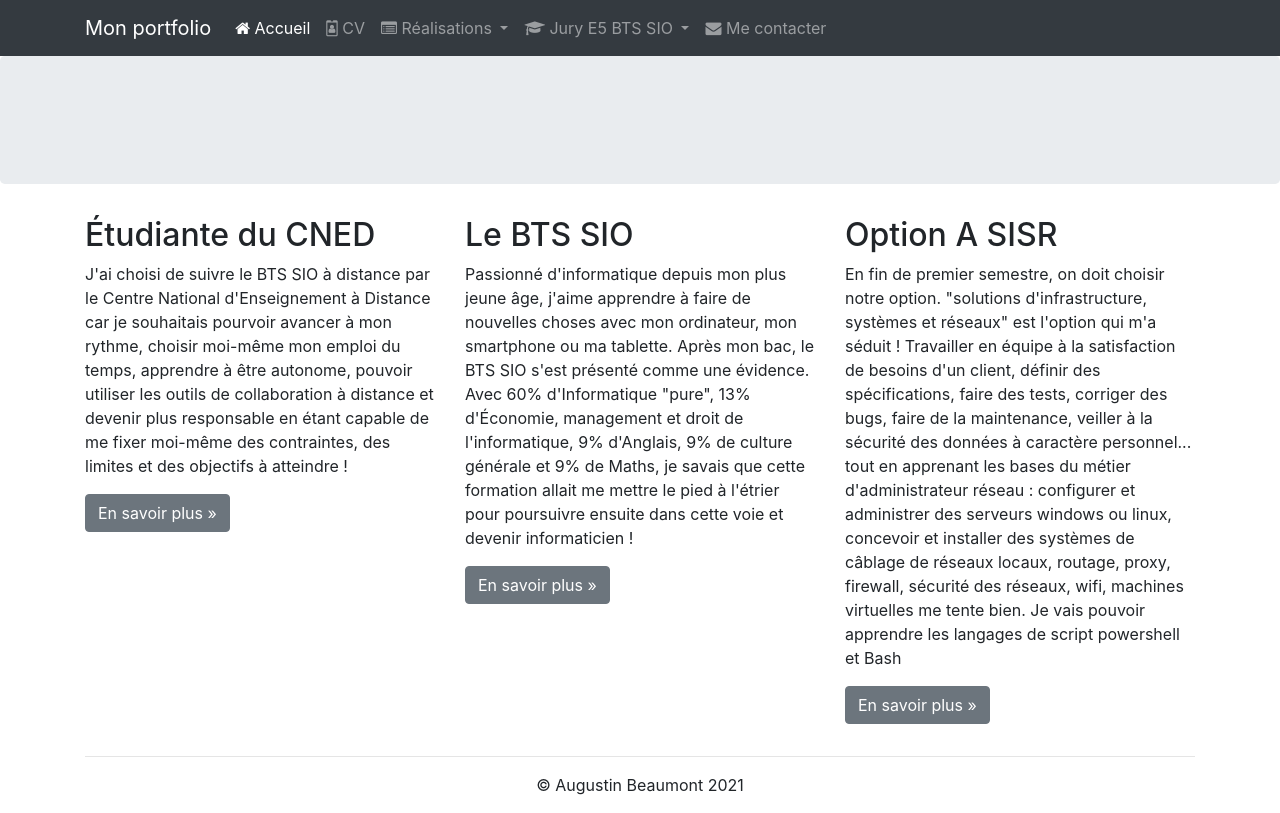
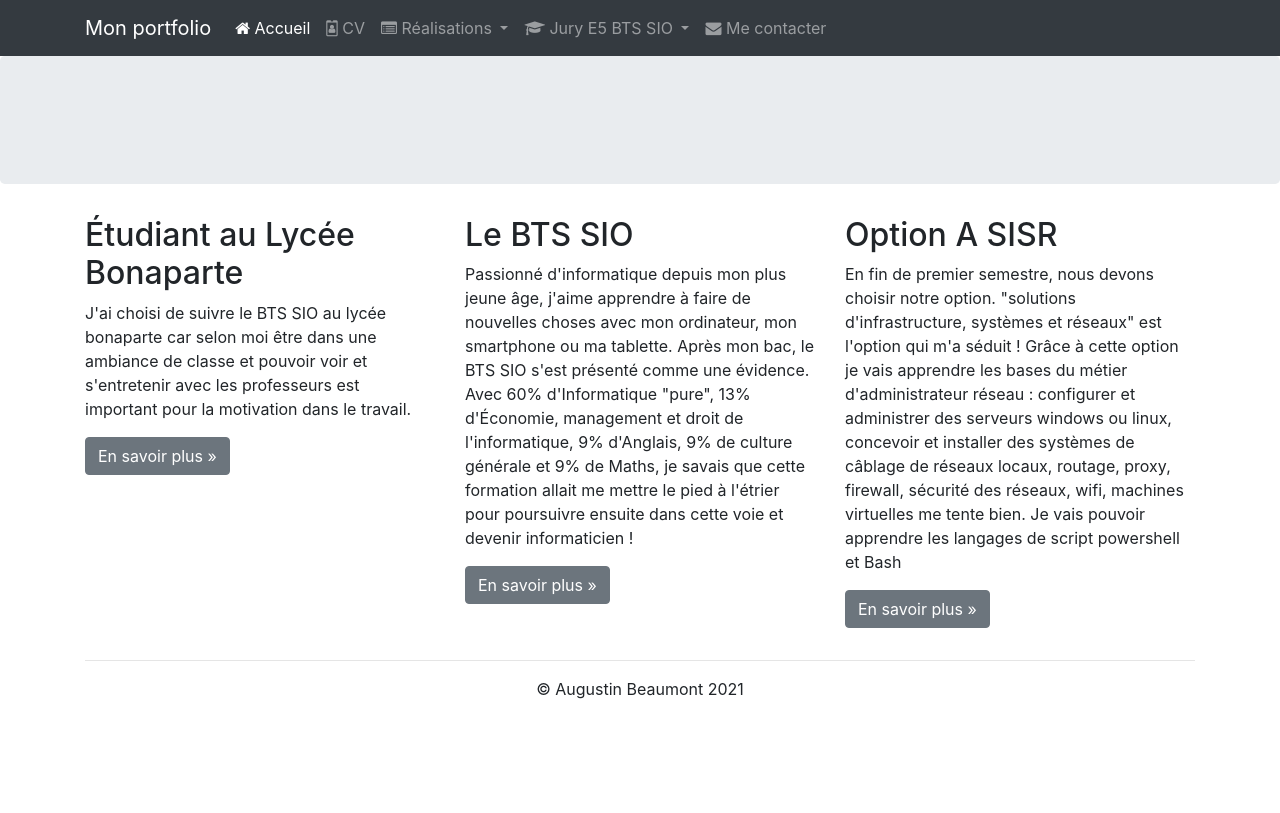
Before and after one commit to augustinbmt/augustinbeaumont.github.io, a plain HTML site: page index.html in a window 1280 px wide. Drawn offline with nearby package versions, Linux system fonts and the light colour scheme.

```diff
--- a/index.html
+++ b/index.html
@@ -121,13 +121,8 @@
             <div class="container">
                 <div class="row">
                     <div class="col-lg-4">
-                        <h2>Étudiante du CNED</h2>
-                        <p>J'ai choisi de suivre le BTS SIO à distance par le Centre National
-                            d'Enseignement à Distance car je souhaitais pourvoir avancer à mon rythme,
-                            choisir moi-même mon emploi du temps, apprendre à être autonome, pouvoir
-                            utiliser les outils de collaboration à distance et devenir plus responsable en
-                            étant capable de me fixer moi-même des contraintes, des limites et des
-                            objectifs à atteindre !
+                        <h2>Étudiant au Lycée Bonaparte</h2>
+                        <p>J'ai choisi de suivre le BTS SIO au lycée bonaparte car selon moi être dans une ambiance de classe et pouvoir voir et s'entretenir avec les professeurs est important pour la motivation dans le travail.
                         </p>
                         <p><a class="btn btn-secondary" href="http://www.cned.fr" target="_blank"
                               role="button">En savoir plus »</a>
@@ -150,11 +145,8 @@
                     </div>
                     <div class="col-lg-4">
                         <h2>Option A SISR</h2>
-                        <p>En fin de premier semestre, on doit choisir notre option. "solutions d'infrastructure, systèmes et réseaux" est l'option qui m'a séduit&nbsp;!
-                            Travailler en équipe à la satisfaction de besoins d'un client, définir des
-                            spécifications, faire des tests, corriger des bugs, faire de la maintenance,
-                            veiller à la sécurité des données à caractère personnel... tout en apprenant
-                            les bases du métier d'administrateur réseau : configurer et administrer des serveurs windows ou linux, concevoir et installer des systèmes de câblage de réseaux locaux, routage, proxy, firewall, sécurité des réseaux, wifi, machines virtuelles me tente bien.
+                        <p>En fin de premier semestre, nous devons  choisir notre option. "solutions d'infrastructure, systèmes et réseaux" est l'option qui m'a séduit&nbsp;!
+                            Grâce à cette option je vais apprendre les bases du métier d'administrateur réseau : configurer et administrer des serveurs windows ou linux, concevoir et installer des systèmes de câblage de réseaux locaux, routage, proxy, firewall, sécurité des réseaux, wifi, machines virtuelles me tente bien.
                             Je vais pouvoir apprendre les langages de script powershell et Bash
                         </p>
 
```
